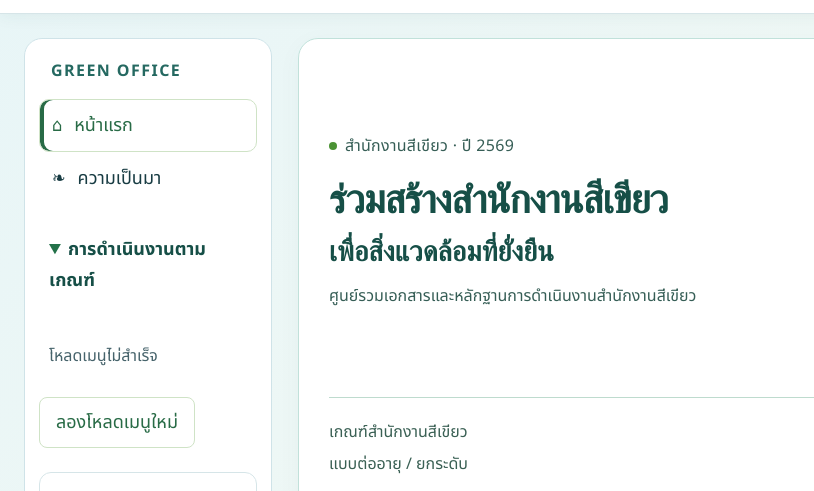
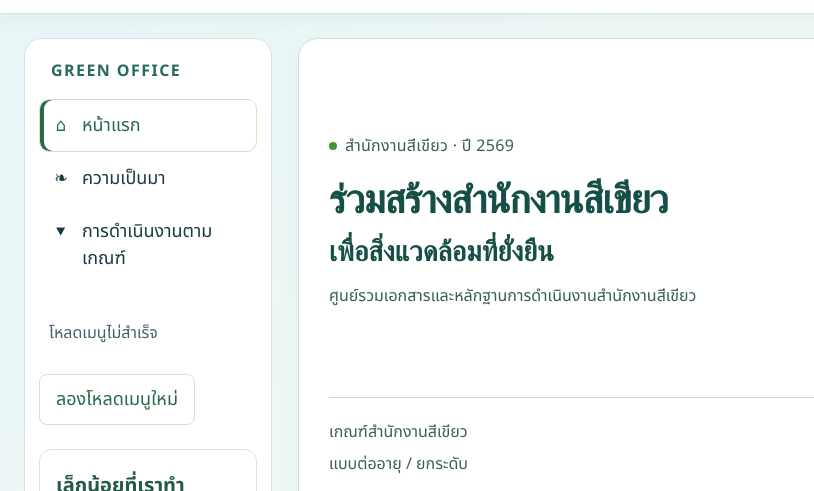
Before and after one commit to chesadaphonb-source/envi-green-office, a website: page site/index.html in a window 1280 px wide. Shown: the part 143-634 px from the top of the page, 0-814 px from the left. Drawn offline with Linux system fonts and the light colour scheme; no server answers; files whose address does not match are found by name.

Commit message:
Align criteria menu with other primary navigation items

```diff
--- a/site/index.html
+++ b/site/index.html
@@ -23,10 +23,10 @@
   <div class="app-layout container">
   <aside class="sidebar" aria-label="เมนูหลัก">
     <p class="sidebar-label">GREEN OFFICE</p>
-    <a id="sidebarHome" class="sidebar-link" href="./"><span aria-hidden="true">⌂</span> หน้าแรก</a>
-    <a id="sidebarAbout" class="sidebar-link" href="?page=about"><span aria-hidden="true">❧</span> ความเป็นมา</a>
+    <a id="sidebarHome" class="sidebar-link" href="./"><span class="primary-menu-icon" aria-hidden="true">⌂</span><span>หน้าแรก</span></a>
+    <a id="sidebarAbout" class="sidebar-link" href="?page=about"><span class="primary-menu-icon" aria-hidden="true">❧</span><span>ความเป็นมา</span></a>
     <details class="criteria-menu" open>
-      <summary>การดำเนินงานตามเกณฑ์</summary>
+      <summary class="sidebar-link"><span class="primary-menu-icon criteria-toggle" aria-hidden="true">▸</span><span>การดำเนินงานตามเกณฑ์</span></summary>
       <nav id="categoryNavigation" class="category-navigation" aria-label="หมวดการดำเนินงานตามเกณฑ์"><p class="sidebar-status">กำลังโหลดเมนู…</p></nav>
       <div id="navigationError" hidden><p class="sidebar-status">โหลดเมนูไม่สำเร็จ</p><button id="navigationRetry" class="button button-outline" type="button">ลองโหลดเมนูใหม่</button></div>
     </details>
--- a/site/styles.css
+++ b/site/styles.css
@@ -275,11 +275,13 @@
   .app-layout{display:grid;grid-template-columns:248px minmax(0,1fr);gap:26px;align-items:start;margin-top:24px}
   .sidebar{position:sticky;top:20px;max-height:calc(100vh - 40px);overflow-y:auto;scrollbar-width:thin;padding:20px 14px;background:var(--white);border:1px solid #cfe3e8;border-radius:18px}
   .sidebar-label{font:700 1rem "Segoe UI",sans-serif;color:#256961;letter-spacing:.09em;margin:0 12px 18px}
-  .criteria-menu{margin-top:18px;min-width:0}
-  .criteria-menu>summary{padding:12px 10px;min-height:48px;border-radius:8px;color:var(--forest);font-size:1.125rem;font-weight:700;line-height:1.7;cursor:pointer;overflow-wrap:anywhere}
-  .criteria-menu>summary::marker{color:var(--green)}
-  .criteria-menu>summary:hover{background:#edf5eb}
+  .criteria-menu{margin:0;min-width:0}
+  .criteria-menu>summary{font:inherit;line-height:1.5;cursor:pointer;list-style:none}
+  .criteria-menu>summary::-webkit-details-marker{display:none}
   .criteria-menu>summary:focus-visible{outline:3px solid #527966;outline-offset:3px}
+  .primary-menu-icon{display:inline-flex;align-items:center;justify-content:center;flex:0 0 18px;height:1.5em}
+  .primary-menu-icon+span{min-width:0;overflow-wrap:anywhere}
+  .criteria-menu[open]>summary .criteria-toggle{transform:rotate(90deg)}
   .criteria-menu .category-navigation{margin:8px 0 0 10px;padding-left:6px;border-left:2px solid var(--line)}
   .category-navigation{display:grid;gap:6px}
   .sidebar-link{display:flex;align-items:flex-start;gap:12px;min-height:52px;padding:12px;border-radius:10px;color:var(--ink);text-decoration:none;line-height:1.5;border:1px solid transparent}
@@ -358,7 +360,7 @@
     .app-layout{grid-template-columns:minmax(0,1fr);margin-top:18px}
     .sidebar{position:static;max-height:none;padding:12px;display:flex;flex-wrap:wrap;gap:8px;align-items:center}
     .sidebar-label,.sidebar-note{display:none}
-    .criteria-menu{flex:1 1 100%;margin-top:4px}
+    .criteria-menu{flex:1 1 100%}
     .category-navigation{display:flex;flex-wrap:wrap;gap:6px;flex:1 1 100%}
     .sidebar-link{align-items:center;min-height:48px;padding:10px 12px}
     .sidebar-link-copy>span{display:none}.sidebar-icon{padding:0;flex-basis:20px}.sidebar-icon svg{width:20px;height:20px}
```
